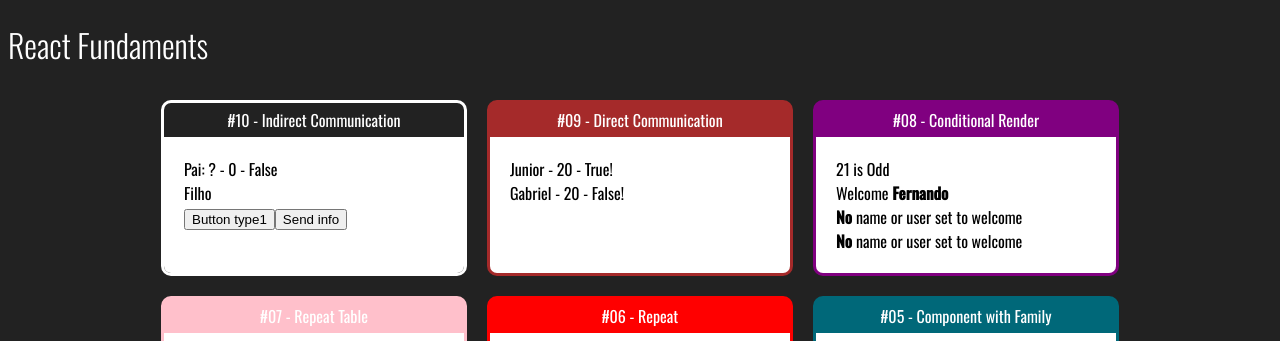
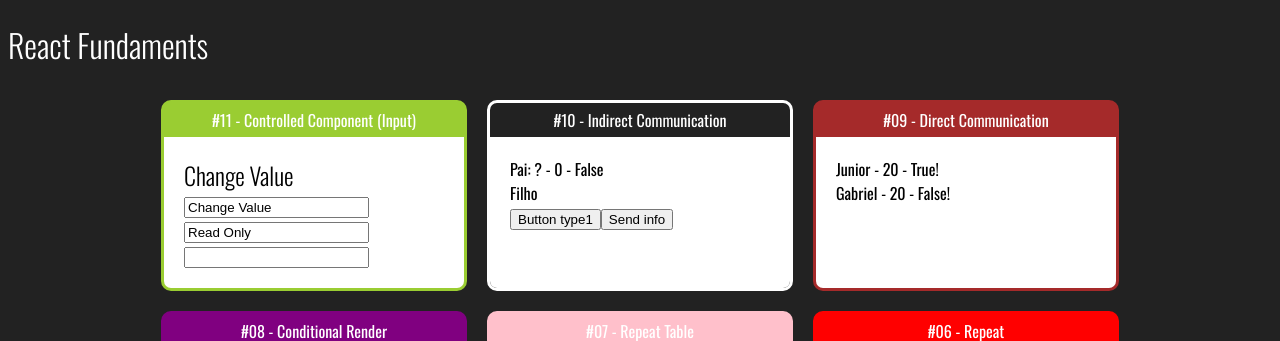
Before and after one commit to jessik126/fundaments-react, a React (Create React App) app: page / in a window 1280 px wide. Shown: the top 341 px of the page. Built offline with nearby package versions, Linux system fonts and the light colour scheme.

Commit message:
Un/Controlled Component

```diff
--- a/src/App.jsx
+++ b/src/App.jsx
@@ -8,18 +8,21 @@ import Fragment from './components/basics/Fragment';
 import Random from "./components/basics/Random";
 import Family from "./components/basics/Family";
 import FamilyMember from "./components/basics/FamilyMember";
-import StudentsList from "./components/repet/StudentsList";
-import ProductTable from "./components/repet/ProductTable";
-import EvenOrOdd from "./components/Conditional/EvenOrOdd";
-import UserInfo from "./components/Conditional/UserInfo";
+import StudentsList from "./components/repeat/StudentsList";
+import ProductTable from "./components/repeat/ProductTable";
+import EvenOrOdd from "./components/conditional/EvenOrOdd";
+import UserInfo from "./components/conditional/UserInfo";
 import DirectFather from "./components/communication/DirectFather";
 import IndirectFather from "./components/communication/IndirectFather";
+import Input from "./components/forms/Input";
 
 export default _ => (
     <div className="App">
         <h1>React Fundaments</h1>
         <div className="Cards">
-
+            <Card title="#11 - Controlled Component (Input)" color="yellowgreen">
+                <Input />
+            </Card>
             <Card title="#10 - Indirect Communication" color="cian">
                 <IndirectFather />
             </Card>
--- /dev/null
+++ b/src/components/forms/Input.css
@@ -0,0 +1,3 @@
+.Input input {
+    font-size: 1.2rem;
+}
--- /dev/null
+++ b/src/components/forms/Input.jsx
@@ -0,0 +1,20 @@
+import React, {useState} from "react";
+
+export default props => {
+    const [changeValue, setChangeValue] = useState("Change Value")
+    const unchangeValue = "Read Only"
+
+    function whenChange(e) {
+        setChangeValue(e.target.value);
+    }
+
+    return (
+        <div className="Input">
+            <h2>{changeValue}</h2>
+            <input value={changeValue} onChange={whenChange} />
+            <input value={unchangeValue} readOnly />
+            <input value={undefined} />
+            {/* undefined = open field to change, uncontrolled */}
+        </div>
+    )
+}
```
